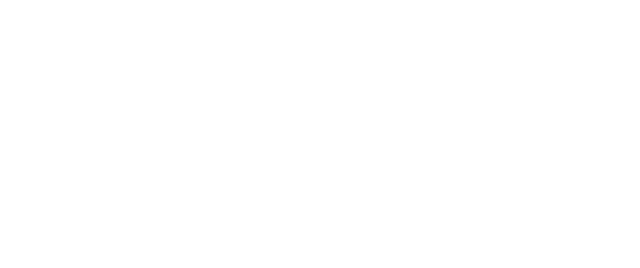
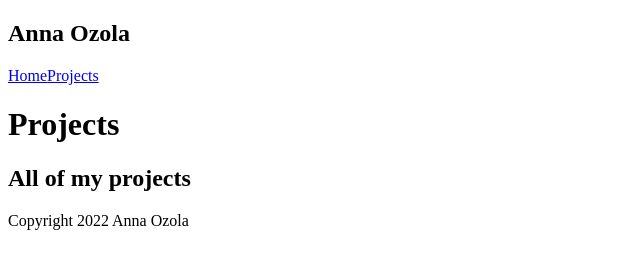
Before and after one commit to annaozola/portfolio, a Gatsby site: page /projects in a window 1280 px wide. Before the commit this address had no page. Shown: the whole page, without its empty margins (0-640 px from the left). Built offline with nearby package versions, Linux system fonts and the light colour scheme; Gatsby itself is replaced by a stand-in of ours.

Commit message:
Created a Layout file.

```diff
--- /dev/null
+++ b/src/components/Layout.js
@@ -0,0 +1,16 @@
+import React from 'react'
+import Navbar from './Navbar'
+
+export default function Layout({ children }) {
+  return (
+    <div className="layout">
+        <Navbar />
+        <div className="content">
+            { children }
+        </div>
+        <footer>
+            Copyright 2022 Anna Ozola
+        </footer>
+    </div>
+  )
+}
--- a/src/pages/404.js
+++ b/src/pages/404.js
@@ -1,10 +1,13 @@
 import * as React from "react"
+import Layout from '../components/Layout'
 
 const NotFoundPage = () => (
+  <Layout>
   <section>
     <h1>404: Not Found</h1>
     <p>You just hit a route that doesn't exist... the sadness.</p>
   </section>
+  </Layout>
 )
 
 export default NotFoundPage
--- /dev/null
+++ b/src/pages/projects/index.js
@@ -0,0 +1,13 @@
+import React from 'react'
+import Layout from '../../components/Layout'
+
+export default function Projects() {
+  return (
+    <Layout>
+      <div>
+          <h1>Projects</h1>
+          <h2>All of my projects</h2>
+      </div>
+    </Layout>
+  )
+}
```
Also changed, not shown: src/pages/index.js (+8 -7 lines), src/pages/projects/testprj.js (added, +12 -0 lines), src/components/oldseo.js (renamed from src/components/seo.js).
